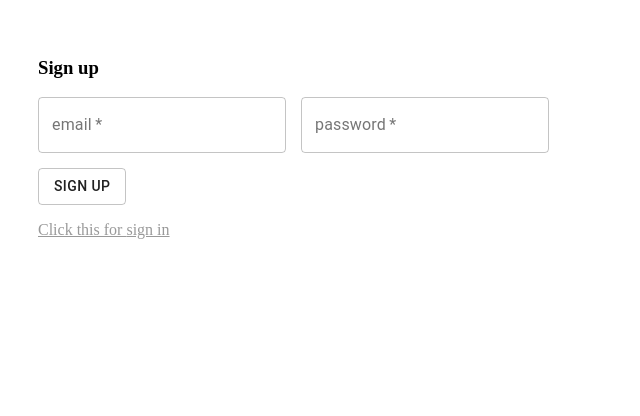
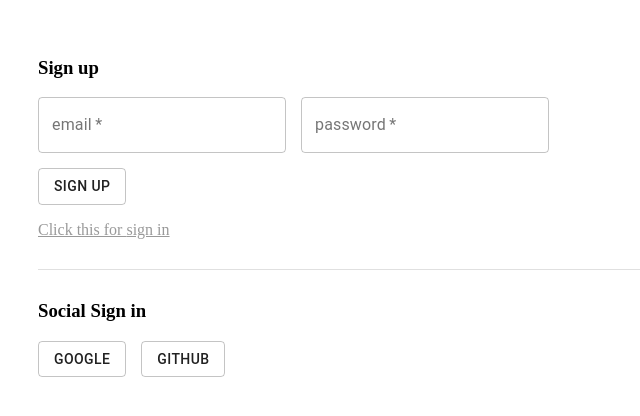
Before and after one commit to project-coffin/nwitter, a React (Create React App) app: page /#/ in a window 1280 px wide. Shown: the top 416 px of the page, without its empty margins (0-640 px from the left). Built offline with nearby package versions, Linux system fonts and the light colour scheme; no server answers.

Commit message:
Add social login with firebase

```diff
--- a/src/fb.js
+++ b/src/fb.js
@@ -12,4 +12,5 @@ const firebaseConfig = {
 
 firebase.initializeApp(firebaseConfig);
 
+export const fbInstance = firebase;
 export const authService = firebase.auth();
--- a/src/routes/Auth.js
+++ b/src/routes/Auth/EmailSignIn.js
@@ -4,9 +4,6 @@ import { Button, TextField, makeStyles } from "@material-ui/core";
 import { authService } from "fb";
 
 const useStyles = makeStyles({
-  root: {
-    padding: 30,
-  },
   field: {
     marginRight: 15,
   },
@@ -20,7 +17,7 @@ const useStyles = makeStyles({
   },
 });
 
-const Auth = () => {
+const EmailSignIn = () => {
   const { register, handleSubmit } = useForm();
   const [errorMessage, setErrorMessage] = React.useState(null);
   const [isNewAccount, setIsNewAccount] = React.useState(true);
@@ -42,7 +39,7 @@ const Auth = () => {
   const classes = useStyles();
 
   return (
-    <div className={classes.root}>
+    <div>
       <h3>{isNewAccount ? "Sign up" : "Sign in"}</h3>
       <form>
         <div className={classes.fieldWrapper}>
@@ -80,4 +77,4 @@ const Auth = () => {
   );
 };
 
-export default Auth;
+export default EmailSignIn;
--- /dev/null
+++ b/src/routes/Auth/SocialSignIn.js
@@ -0,0 +1,41 @@
+import React from "react";
+import { Button } from "@material-ui/core";
+import { fbInstance, authService } from "fb";
+
+const SocialSignIn = () => {
+  const handleClick = async (e) => {
+    let provider;
+    switch (e.currentTarget.name) {
+      case "google":
+        provider = new fbInstance.auth.GoogleAuthProvider();
+        break;
+      case "github":
+        provider = new fbInstance.auth.GithubAuthProvider();
+        break;
+      default:
+        return;
+    }
+
+    authService.useDeviceLanguage();
+    await authService.signInWithPopup(provider);
+  };
+  return (
+    <div>
+      <h3>Social Sign in</h3>
+
+      <Button
+        variant="outlined"
+        onClick={handleClick}
+        style={{ marginRight: 15 }}
+        name="google"
+      >
+        Google
+      </Button>
+      <Button variant="outlined" onClick={handleClick} name="github">
+        Github
+      </Button>
+    </div>
+  );
+};
+
+export default SocialSignIn;
--- /dev/null
+++ b/src/routes/Auth/index.js
@@ -0,0 +1,27 @@
+import React from "react";
+import { Divider, makeStyles } from "@material-ui/core";
+import EmailSignIn from "./EmailSignIn";
+import SocialSignIn from "./SocialSignIn";
+
+const useStyles = makeStyles({
+  root: {
+    padding: 30,
+  },
+  divider: {
+    margin: "30px 0",
+  },
+});
+
+const Auth = () => {
+  const classes = useStyles();
+
+  return (
+    <div className={classes.root}>
+      <EmailSignIn />
+      <Divider className={classes.divider} />
+      <SocialSignIn />
+    </div>
+  );
+};
+
+export default Auth;
```
